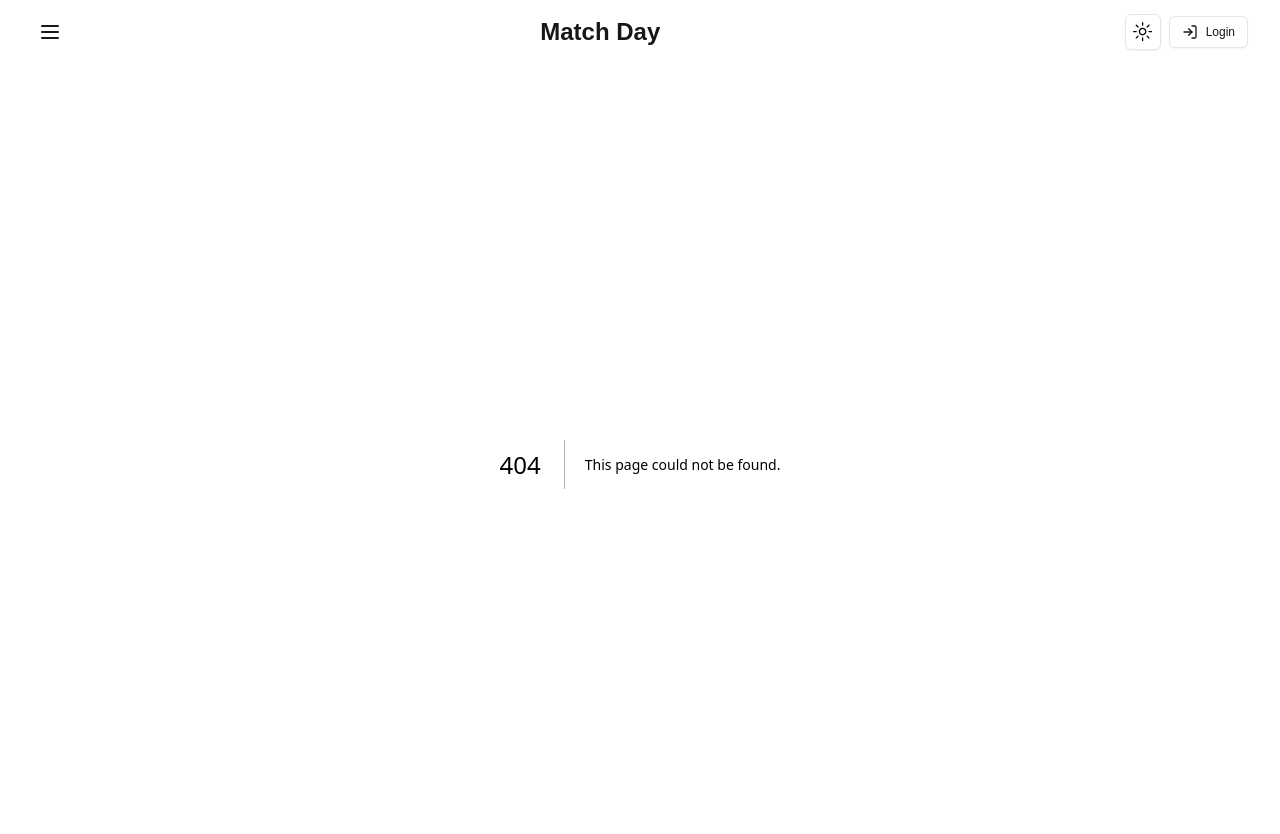
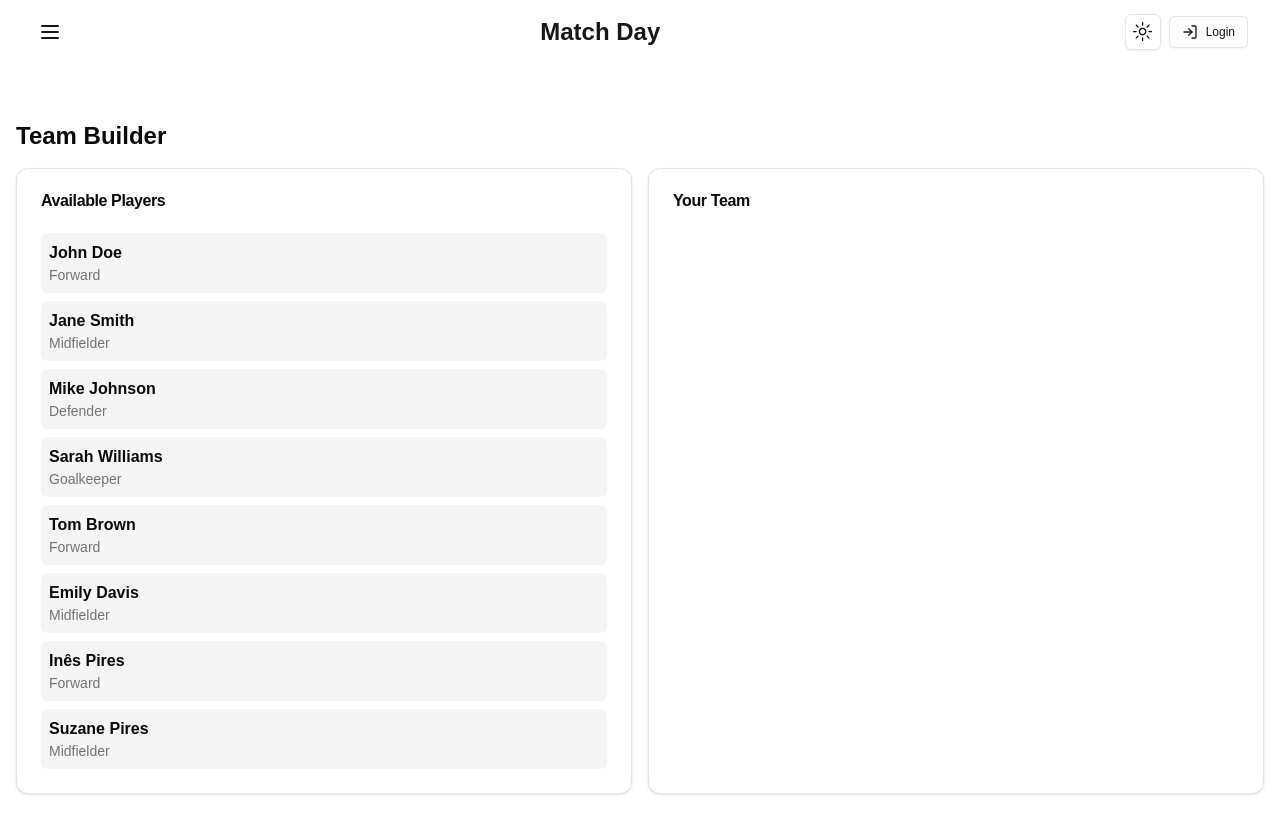
Before and after one commit to celsopires1999/matchday, a Next.js app: page /builder in a window 1280 px wide. Before the commit this address had no page. Shown: the top 834 px of the page. Built offline with nearby package versions, Linux system fonts and the light colour scheme.

Commit message:
players prototype

```diff
--- a/package.json
+++ b/package.json
@@ -12,6 +12,8 @@
     "postinstall": "prisma generate & npm run db:push"
   },
   "dependencies": {
+    "@dnd-kit/core": "^6.1.0",
+    "@dnd-kit/sortable": "^8.0.0",
     "@prisma/client": "^5.20.0",
     "@radix-ui/react-avatar": "^1.1.1",
     "@radix-ui/react-dialog": "^1.1.2",
@@ -44,6 +46,8 @@
     "jest": "^29.7.0",
     "jest-environment-jsdom": "^29.7.0",
     "postcss": "^8",
+    "prettier": "^3.3.3",
+    "prettier-plugin-tailwindcss": "^0.6.8",
     "prisma": "^5.20.0",
     "tailwindcss": "^3.4.1",
     "ts-node": "^10.9.2",
--- /dev/null
+++ b/src/app/builder/page.tsx
@@ -0,0 +1,9 @@
+import TeamBuilder from "./team-builder";
+
+export default function Page() {
+  return (
+    <div className="container mx-auto py-10">
+      <TeamBuilder />
+    </div>
+  );
+}
--- /dev/null
+++ b/src/app/builder/player-list.tsx
@@ -0,0 +1,47 @@
+import { Card, CardContent, CardHeader, CardTitle } from "@/components/ui/card";
+import {
+  SortableContext,
+  verticalListSortingStrategy,
+} from "@dnd-kit/sortable";
+import { useMemo } from "react";
+import { SortablePlayer } from "./sortable-player";
+import { Player } from "./types";
+import { useDroppable } from "@dnd-kit/core";
+
+export function PlayerList({
+  id,
+  title,
+  players,
+}: {
+  id: string;
+  title: string;
+  players: Player[];
+}) {
+  const playersId = useMemo(
+    () => players.map((player) => player.id),
+    [players],
+  );
+  const { setNodeRef } = useDroppable({
+    id: id,
+  });
+  return (
+    <Card className="flex-1" ref={setNodeRef}>
+      <CardHeader>
+        <CardTitle>{title}</CardTitle>
+      </CardHeader>
+      <CardContent>
+        <SortableContext
+          id={id}
+          items={playersId}
+          strategy={verticalListSortingStrategy}
+        >
+          <div className="min-h-[200px] space-y-2">
+            {players.map((player) => (
+              <SortablePlayer key={player.id} player={player} />
+            ))}
+          </div>
+        </SortableContext>
+      </CardContent>
+    </Card>
+  );
+}
--- /dev/null
+++ b/src/app/builder/sortable-player.tsx
@@ -0,0 +1,45 @@
+import { useSortable } from "@dnd-kit/sortable";
+import { CSS } from "@dnd-kit/utilities";
+import { Player } from "./types";
+
+export function SortablePlayer({ player }: { player: Player }) {
+  const {
+    attributes,
+    listeners,
+    setNodeRef,
+    transform,
+    transition,
+    isDragging,
+  } = useSortable({ id: player.id, data: { player } });
+
+  const style = {
+    transform: CSS.Transform.toString(transform),
+    transition,
+  };
+
+  if (isDragging) {
+    return (
+      <div
+        ref={setNodeRef}
+        style={style}
+        className="bg-secondary p-2 rounded-md"
+      >
+        <div className="font-semibold">{player.name}</div>
+        <div className="text-sm text-muted-foreground">{player.position}</div>
+      </div>
+    );
+  }
+
+  return (
+    <div
+      ref={setNodeRef}
+      style={style}
+      {...attributes}
+      {...listeners}
+      className="bg-secondary p-2 rounded-md cursor-move"
+    >
+      <div className="font-semibold">{player.name}</div>
+      <div className="text-sm text-muted-foreground">{player.position}</div>
+    </div>
+  );
+}
--- /dev/null
+++ b/src/app/builder/team-builder.tsx
@@ -0,0 +1,153 @@
+"use client";
+
+import {
+  closestCenter,
+  DndContext,
+  DragOverEvent,
+  DragOverlay,
+  DragStartEvent,
+  KeyboardSensor,
+  PointerSensor,
+  useSensor,
+  useSensors,
+} from "@dnd-kit/core";
+import { arrayMove, sortableKeyboardCoordinates } from "@dnd-kit/sortable";
+import { useState } from "react";
+import { PlayerList } from "./player-list";
+import { SortablePlayer } from "./sortable-player";
+import { Player } from "./types";
+
+const initialPlayers: Player[] = [
+  { id: "player-1", name: "John Doe", position: "Forward" },
+  { id: "player-2", name: "Jane Smith", position: "Midfielder" },
+  { id: "player-3", name: "Mike Johnson", position: "Defender" },
+  { id: "player-4", name: "Sarah Williams", position: "Goalkeeper" },
+  { id: "player-5", name: "Tom Brown", position: "Forward" },
+  { id: "player-6", name: "Emily Davis", position: "Midfielder" },
+  { id: "player-7", name: "Inês Pires", position: "Forward" },
+  { id: "player-8", name: "Suzane Pires", position: "Midfielder" },
+];
+
+const initialTeamPlayers: Player[] = [];
+
+export default function TeamBuilder() {
+  const [availablePlayers, setAvailablePlayers] =
+    useState<Player[]>(initialPlayers);
+  const [teamPlayers, setTeamPlayers] = useState<Player[]>(initialTeamPlayers);
+  const sensors = useSensors(
+    useSensor(PointerSensor),
+    useSensor(KeyboardSensor, {
+      coordinateGetter: sortableKeyboardCoordinates,
+    }),
+  );
+  const [activePlayer, setActivePlayer] = useState<Player | null>(null);
+
+  return (
+    <div className="container mx-auto p-4">
+      <h1 className="mb-4 text-2xl font-bold">Team Builder</h1>
+      <DndContext
+        onDragStart={handleDragStart}
+        onDragOver={handleDragOver}
+        sensors={sensors}
+        collisionDetection={closestCenter}
+      >
+        <div className="flex gap-4">
+          <PlayerList
+            id="availablePlayers"
+            title="Available Players"
+            players={availablePlayers}
+          />
+          <PlayerList
+            id="teamPlayers"
+            title="Your Team"
+            players={teamPlayers}
+          />
+        </div>
+        <DragOverlay>
+          {activePlayer && <SortablePlayer player={activePlayer} />}
+        </DragOverlay>
+      </DndContext>
+    </div>
+  );
+
+  function handleDragStart(event: DragStartEvent) {
+    setActivePlayer(event.active.data.current?.player);
+  }
+
+  function handleDragOver(event: DragOverEvent) {
+    const { active, over } = event;
+    if (!over) return;
+    if (active.id !== over.id) {
+      const activeContainer = active.data.current?.sortable.containerId;
+      const overContainer = over.data.current?.sortable.containerId || over.id;
+
+      if (activeContainer === overContainer) {
+        // Reordering within the same list
+        if (activeContainer === "availablePlayers") {
+          setAvailablePlayers((players) =>
+            arrayMove(
+              players,
+              players.findIndex((p) => p.id === active.id),
+              players.findIndex((p) => p.id === over.id),
+            ),
+          );
+        } else if (activeContainer === "teamPlayers") {
+          setTeamPlayers((players) =>
+            arrayMove(
+              players,
+              players.findIndex((p) => p.id === active.id),
+              players.findIndex((p) => p.id === over.id),
+            ),
+          );
+        }
+      } else {
+        // Moving between lists
+        if (
+          activeContainer === "availablePlayers" &&
+          overContainer === "teamPlayers"
+        ) {
+          const { newFromList, newToList } = movePlayer(
+            availablePlayers,
+            teamPlayers,
+            active.id as string,
+            over.id as string,
+          );
+
+          setAvailablePlayers(newFromList);
+          setTeamPlayers(newToList);
+        } else if (
+          activeContainer === "teamPlayers" &&
+          overContainer === "availablePlayers"
+        ) {
+          const { newFromList, newToList } = movePlayer(
+            teamPlayers,
+            availablePlayers,
+            active.id as string,
+            over.id as string,
+          );
+          setTeamPlayers(newFromList);
+          setAvailablePlayers(newToList);
+        }
+      }
+    }
+  }
+
+  function movePlayer(
+    fromList: Player[],
+    toList: Player[],
+    activeId: string,
+    overId: string | null,
+  ) {
+    const activeIndex = fromList.findIndex((p) => p.id === activeId);
+    const overIndex = overId
+      ? toList.findIndex((p) => p.id === overId)
+      : toList.length;
+
+    const newFromList = [...fromList];
+    const [movedItem] = newFromList.splice(activeIndex, 1);
+    const newToList = [...toList];
+    newToList.splice(overIndex, 0, movedItem);
+
+    return { newFromList, newToList };
+  }
+}
--- /dev/null
+++ b/src/app/builder/types.ts
@@ -0,0 +1,5 @@
+export type Player = {
+  id: string;
+  name: string;
+  position: string;
+};
```
Also changed, not shown: 2 other files (tests, documents, lock files or other folders).
